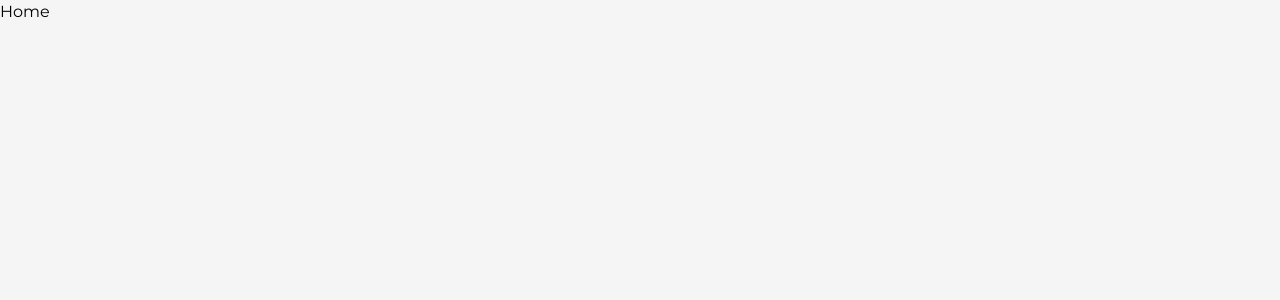
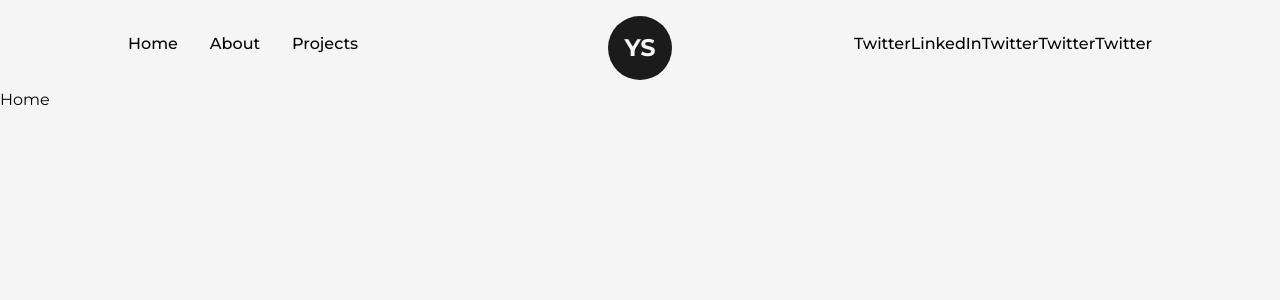
Before and after one commit to YathaarthSuri/portfolio, a Next.js app: page / in a window 1280 px wide. Shown: the top 300 px of the page. Built offline with nearby package versions, Linux system fonts and the light colour scheme.

Commit message:
Completed navbar component with all the styles

```diff
--- /dev/null
+++ b/src/components/Logo.js
@@ -0,0 +1,31 @@
+import Link from 'next/link';
+import React from 'react';
+import { motion } from 'framer-motion';
+
+const MotionLink = motion(Link);
+
+const Logo = () => {
+  return (
+    <div className='flex items-center justify-center mt-2'>
+      <MotionLink
+        href='/'
+        className='w-16 h-16 bg-dark text-light text-2xl font-bold flex items-center justify-center rounded-full'
+        whileHover={{
+          backgroundColor: [
+            '#121212',
+            'rgba(131,58,180,1)',
+            'rgba(253,29,29,1)',
+            'rgba(252,176,69,1)',
+            'rgba(131,58,180,1)',
+            '#121212',
+          ],
+          transition: { duration: 1, repeat: Infinity },
+        }}
+      >
+        YS
+      </MotionLink>
+    </div>
+  );
+};
+
+export default Logo;
--- /dev/null
+++ b/src/components/NavBar.js
@@ -0,0 +1,40 @@
+import Link from 'next/link';
+import React from 'react';
+import Logo from './Logo';
+
+const CustomLink = ({ href, title, className = '' }) => {
+  return (
+    <Link href={href} className={`${className} relative group`}>
+      {title}
+
+      <span className='h-[1px] inline-block w-0 bg-black absolute left-0 -bottom-0.5 group-hover:w-full transition-[width] ease duration-300'>
+        &nbsp;
+      </span>
+    </Link>
+  );
+};
+
+const NavBar = () => {
+  return (
+    <header className='w-full px-32 py-8 font-medium flex items-center justify-between'>
+      <nav>
+        <CustomLink href='/' title='Home' className='mr-4' />
+        <CustomLink href='/about' title='About' className='mx-4' />
+        <CustomLink href='/projects' title='Projects' className='ml-4' />
+      </nav>
+      <nav>
+        <CustomLink href='/' target={'_blank'} title='Twitter' />
+        <CustomLink href='/' target={'_blank'} title='LinkedIn' />
+        <CustomLink href='/' target={'_blank'} title='Twitter' />
+        <CustomLink href='/' target={'_blank'} title='Twitter' />
+        <CustomLink href='/' target={'_blank'} title='Twitter' />
+      </nav>
+
+      <div className='absolute left-[50%] top-2 translate-x-[-50%]'>
+        <Logo />
+      </div>
+    </header>
+  );
+};
+
+export default NavBar;
--- a/src/pages/_app.js
+++ b/src/pages/_app.js
@@ -1,3 +1,4 @@
+import NavBar from '@/components/NavBar'
 import '@/styles/globals.css'
 import { Montserrat } from 'next/font/google'
 import Head from 'next/head'
@@ -17,6 +18,7 @@
       <main
         className={`${montserrat.variable} font-mont bg-light w-full min-h-screen`}
       >
+        <NavBar />
         <Component {...pageProps} />
       </main>
     </>
```
